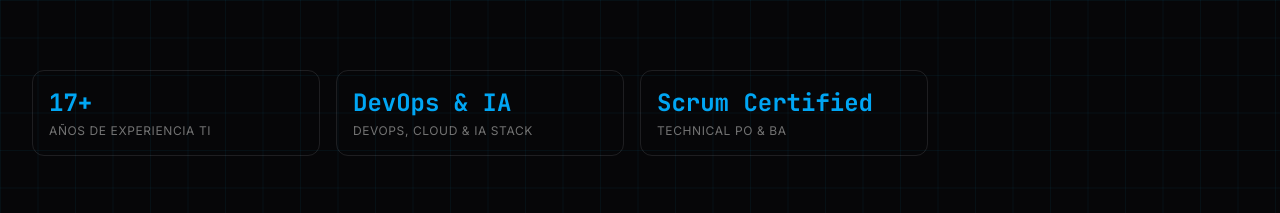
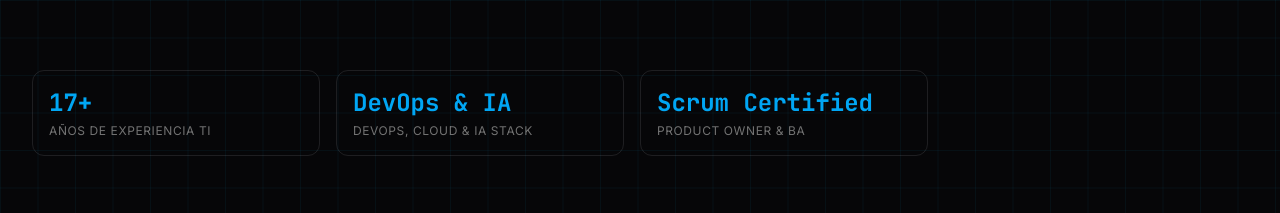
Before and after one commit to oliverhernandezmoreno/portfolio, a Next.js app: page / in a window 1280 px wide. Shown: the part 900-1113 px from the top of the page. Built offline with nearby package versions, Linux system fonts and the light colour scheme.

Commit message:
cambio meta

```diff
--- a/app/page.tsx
+++ b/app/page.tsx
@@ -29,7 +29,7 @@ const DICT = {
       metrics: [
         { value: "17+", label: "Años de experiencia TI" },
         { value: "DevOps & IA", label: "DevOps, Cloud & IA Stack" },
-        { value: "Scrum Certified", label: "Technical PO & BA" }
+        { value: "Scrum Certified", label: "Product Owner & BA" }
       ]
     },
     exp: {
@@ -216,7 +216,7 @@ const DICT = {
       metrics: [
         { value: "17+", label: "Years in IT Industry" },
         { value: "DevOps & AI", label: "DevOps, Cloud & AI Stack" },
-        { value: "Scrum Certified", label: "Technical PO & BA" }
+        { value: "Scrum Certified", label: "Product Owner & BA" }
       ]
     },
     exp: {
```
Also changed, not shown: scratch/pdf_content.txt.
